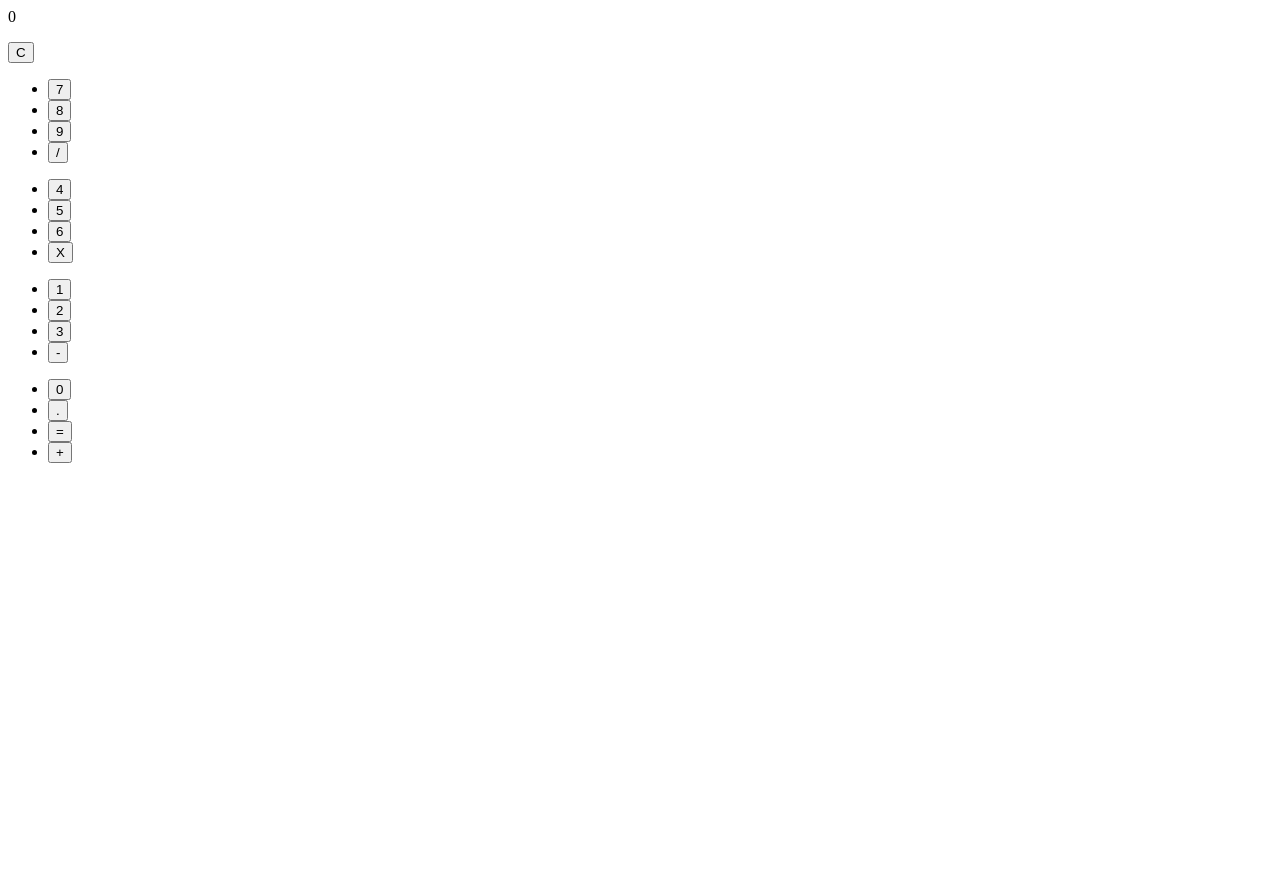
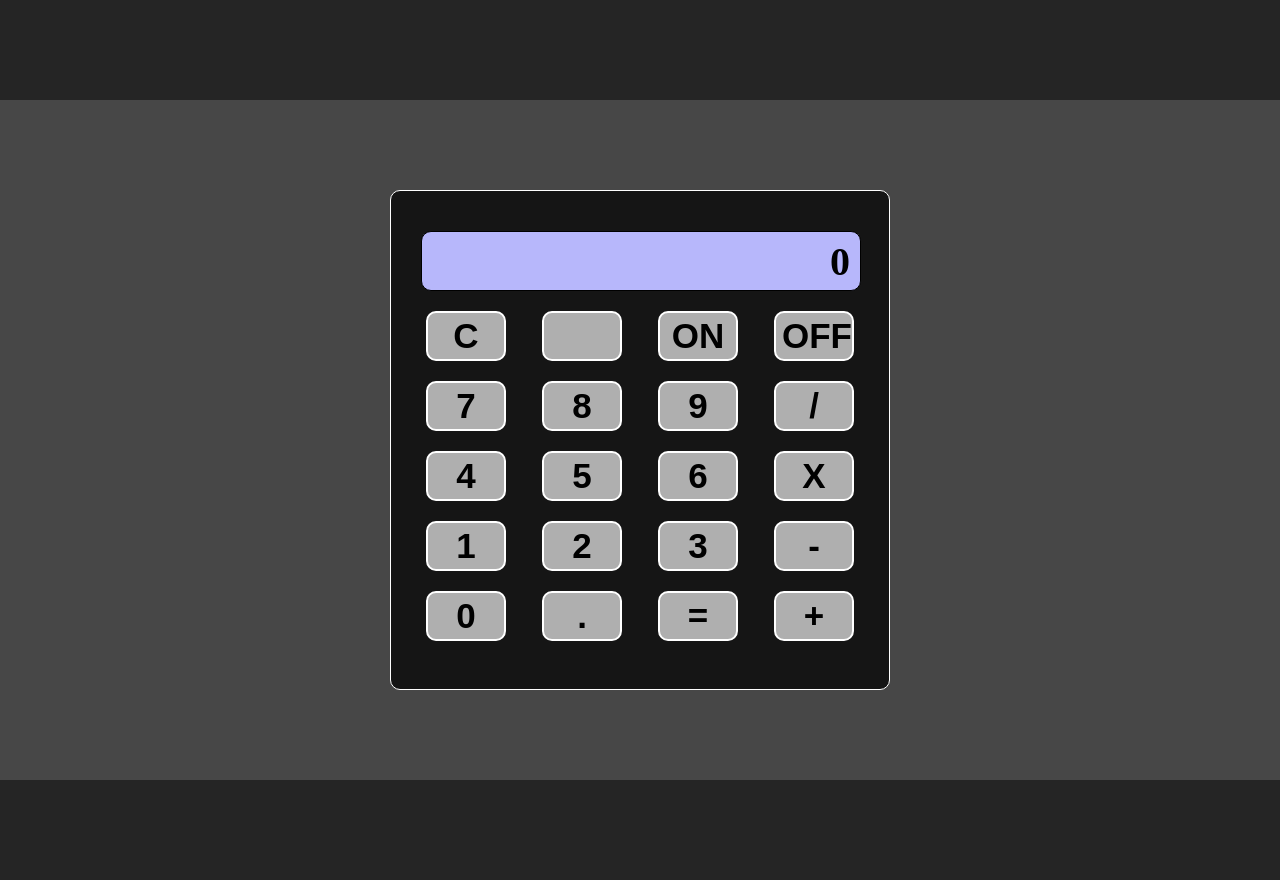
Before and after one commit to wistech7l/situacao_calculadora, a plain HTML site: page index.html in a window 1280 px wide. Before the commit the page ends 800 px from the top, so only its background shows below. Drawn offline with Linux system fonts and the light colour scheme.

Commit message:
calculadora atualizada sem js

```diff
--- /dev/null
+++ b/assets/css/reset.css
@@ -0,0 +1,129 @@
+/* http://meyerweb.com/eric/tools/css/reset/
+   v2.0 | 20110126
+   License: none (public domain)
+*/
+
+html,
+body,
+div,
+span,
+applet,
+object,
+iframe,
+h1,
+h2,
+h3,
+h4,
+h5,
+h6,
+p,
+blockquote,
+pre,
+a,
+abbr,
+acronym,
+address,
+big,
+cite,
+code,
+del,
+dfn,
+em,
+img,
+ins,
+kbd,
+q,
+s,
+samp,
+small,
+strike,
+sub,
+sup,
+tt,
+var,
+b,
+u,
+i,
+center,
+dl,
+dt,
+dd,
+ol,
+ul,
+li,
+fieldset,
+form,
+label,
+legend,
+table,
+caption,
+tbody,
+tfoot,
+thead,
+tr,
+th,
+td,
+article,
+aside,
+canvas,
+details,
+embed,
+figure,
+figcaption,
+footer,
+header,
+hgroup,
+menu,
+nav,
+output,
+ruby,
+section,
+summary,
+time,
+mark,
+audio,
+video {
+  margin: 0;
+  padding: 0;
+  border: 0;
+  font-size: 100%;
+  font: inherit;
+  vertical-align: baseline;
+  box-sizing: border-box;
+}
+/* HTML5 display-role reset for older browsers */
+article,
+aside,
+details,
+figcaption,
+figure,
+footer,
+header,
+hgroup,
+menu,
+nav,
+section {
+  display: block;
+}
+body {
+  line-height: 1;
+}
+ol,
+ul {
+  list-style: none;
+}
+blockquote,
+q {
+  quotes: none;
+}
+blockquote:before,
+blockquote:after,
+q:before,
+q:after {
+  content: "";
+  content: none;
+}
+table {
+  border-collapse: collapse;
+  border-spacing: 0;
+}
--- /dev/null
+++ b/assets/css/stilo.css
@@ -0,0 +1,51 @@
+footer,header{
+    width: 100%;
+    height: 100px;
+    background-color: #252525;
+}
+
+main{
+    padding: 90px 0px;
+    display: flex;
+    justify-content: center;
+    background-color: #474747;
+}
+.calc{
+    width: 500px;
+    height: 500px;
+    padding: 30px;
+    border: 1px solid white;
+    border-radius: 10px;
+    background-color: #151515;
+}
+
+ul{
+    display: flex;
+    justify-content: space-between;
+    align-items: center;
+    padding: 10px 5px;
+}
+
+button{
+    width: 80px;
+    height: 50px;
+    font-size: 35px;
+    font-weight: bold;
+    text-align: center;
+    background-color: #afafaf;
+    border: 2px solid white;
+    border-radius: 10px;
+}
+
+.visor{
+    background-color: #b7b7fb;
+    width: 440px;
+    height: 60px;
+    text-align:end;
+    font-size: 40px;
+    border: 1px solid black;
+    border-radius: 10px;
+    margin: 10px 0px;
+    padding: 10px 10px;
+    font-weight: bold;
+}
--- a/index.html
+++ b/index.html
@@ -4,13 +4,26 @@
     <meta charset="UTF-8">
     <meta http-equiv="X-UA-Compatible" content="IE=edge">
     <meta name="viewport" content="width=device-width, initial-scale=1.0">
+    <link rel="stylesheet" href="./assets/css/reset.css">
+    <link rel="stylesheet" href="./assets/css/stilo.css">
     <script src="./assets/js/script.js" defer></script>
     <title>Calculadora</title>
 </head>
 <body>
+    <header>
+
+    </header>
     <main>
+        <section class="calc">
+            <div class="visor">
                 <label id="visor"> 0 </label>
-        <p><button onclick="reset()">C</button></p>
+            </div>
+            <ul>
+                <li><button onclick="reset()">C</button></li>
+                <li><button onclick="reset()"></button></li>
+                <li><button onclick="on()">ON</button></li>
+                <li><button onclick="off()">OFF</button></li>
+            </ul>
             <ul>
                 <li><button onclick="clickn7()">7</button></li>
                 <li><button onclick="clickn8()">8</button></li>
@@ -19,24 +32,27 @@
             </ul>
 
             <ul>
-            <li><button>4</button></li>
-            <li><button>5</button></li>
-            <li><button>6</button></li>
-            <li><button>X</button></li>
+                <li><button onclick="clickn4()">4</button></li>
+                <li><button onclick="clickn5()">5</button></li>
+                <li><button onclick="clickn6()">6</button></li>
+                <li><button onclick="clickOpMult()">X</button></li>
             </ul>
             <ul>
-            <li><button>1</button></li>
-            <li><button>2</button></li>
-            <li><button>3</button></li>
-            <li><button>-</button></li>
+                <li><button onclick="clickn1()">1</button></li>
+                <li><button onclick="clickn2()">2</button></li>
+                <li><button onclick="clickn3()">3</button></li>
+                <li><button onclick="clickOpSub()">-</button></li>
             </ul>
             <ul>
-            <li><button>0</button></li>
-            <li><button>.</button></li>
-            <li><button>=</button></li>
-            <li><button>+</button></li>
+                <li><button onclick="clickn0()">0</button></li>
+                <li><button onclick="ponto()">.</button></li>
+                <li><button onclick="igual()">=</button></li>
+                <li><button onclick="clickOpSom()">+</button></li>
             </ul>
+        </section>
+    </main>
+    <footer>
 
-    </main>
+    </footer>
 </body>
 </html>
```
Lines whose indentation alone changed are shown as unchanged.
